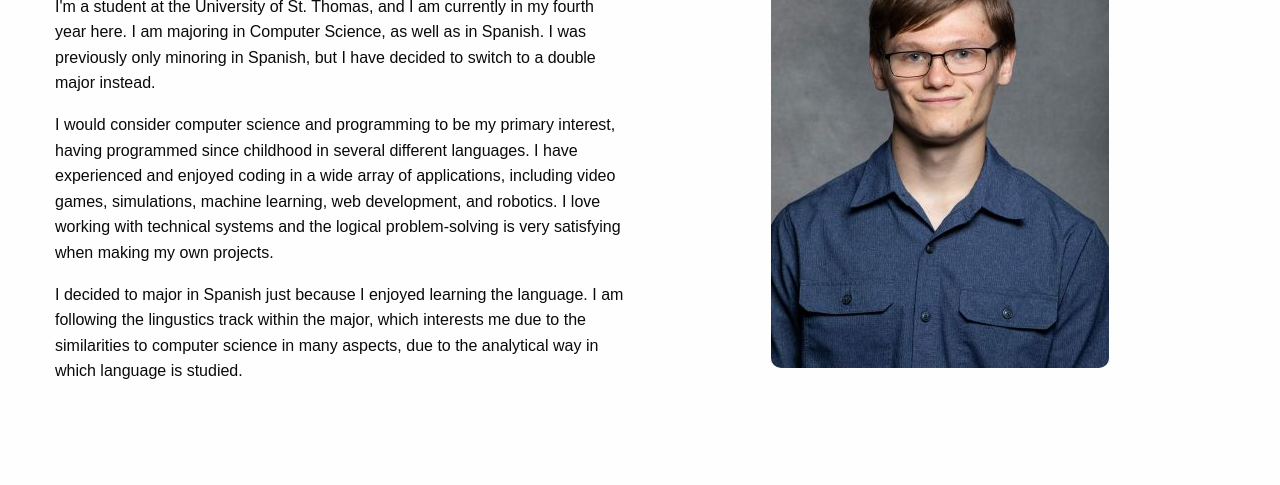
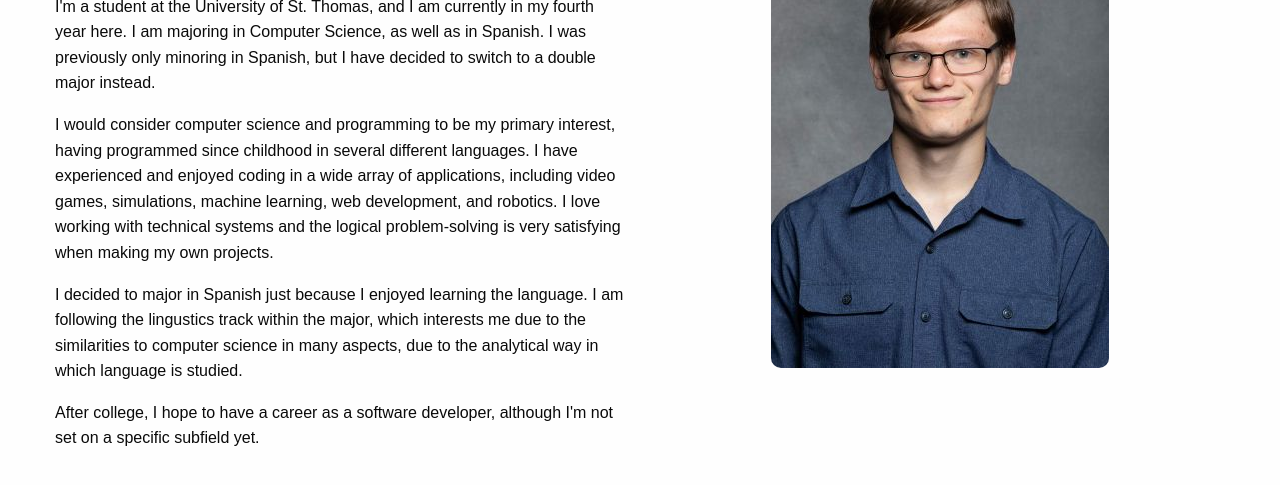
Before and after one commit to LukeBorowy/LukeBorowy.github.io, a plain HTML site: page index.html in a window 1280 px wide. Shown: the part 151-636 px from the top of the page. Drawn offline with Linux system fonts and the light colour scheme.

Commit message:
Add more info to home

```diff
--- a/index.html
+++ b/index.html
@@ -38,6 +38,9 @@
                 <p>
                     I decided to major in Spanish just because I enjoyed learning the language. I am following the lingustics track within the major, which interests me due to the similarities to computer science in many aspects, due to the analytical way in which language is studied.
                 </p>
+                <p>
+                    After college, I hope to have a career as a software developer, although I'm not set on a specific subfield yet.
+                </p>
             </div>
             <div class="cell medium-6">
                 <a href="img/professional_photo.jpg"><img class="float-center" style="max-height:500px" src="img/professional_photo_small.jpg"></a>
```
